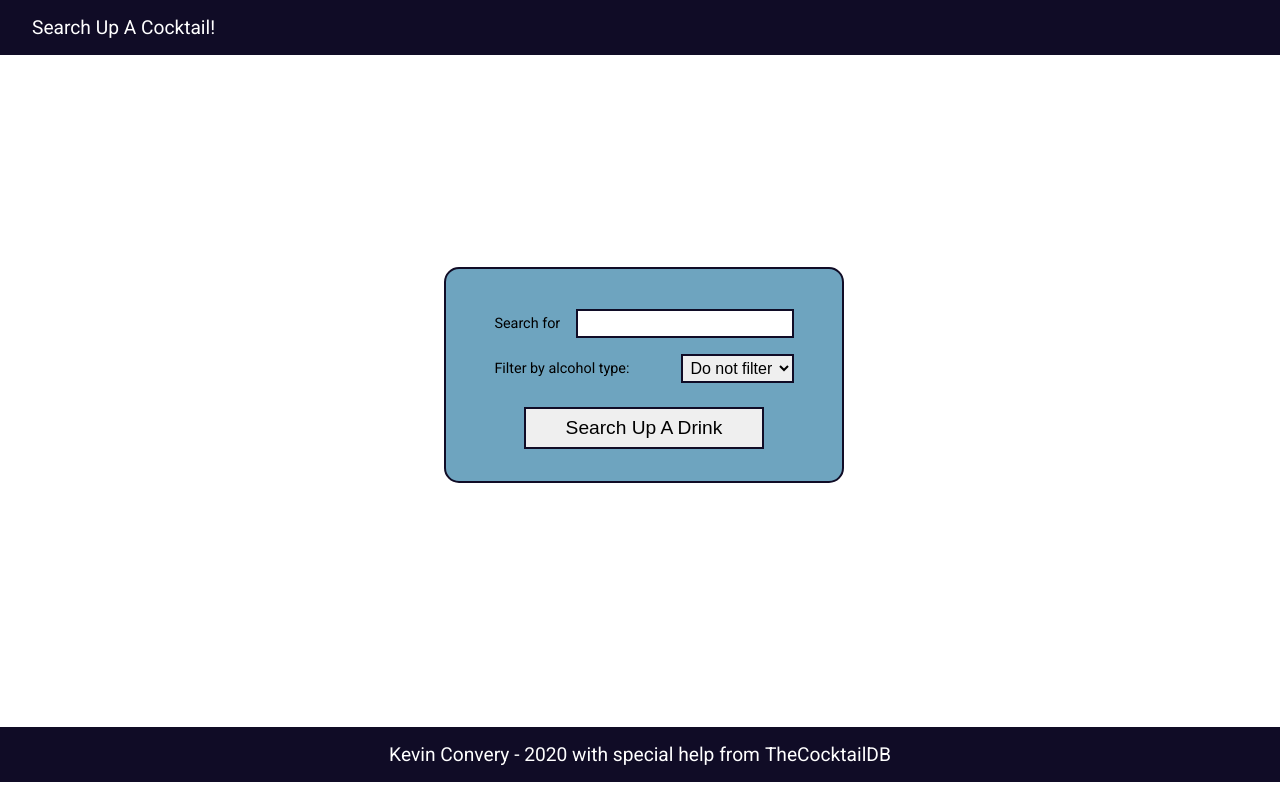
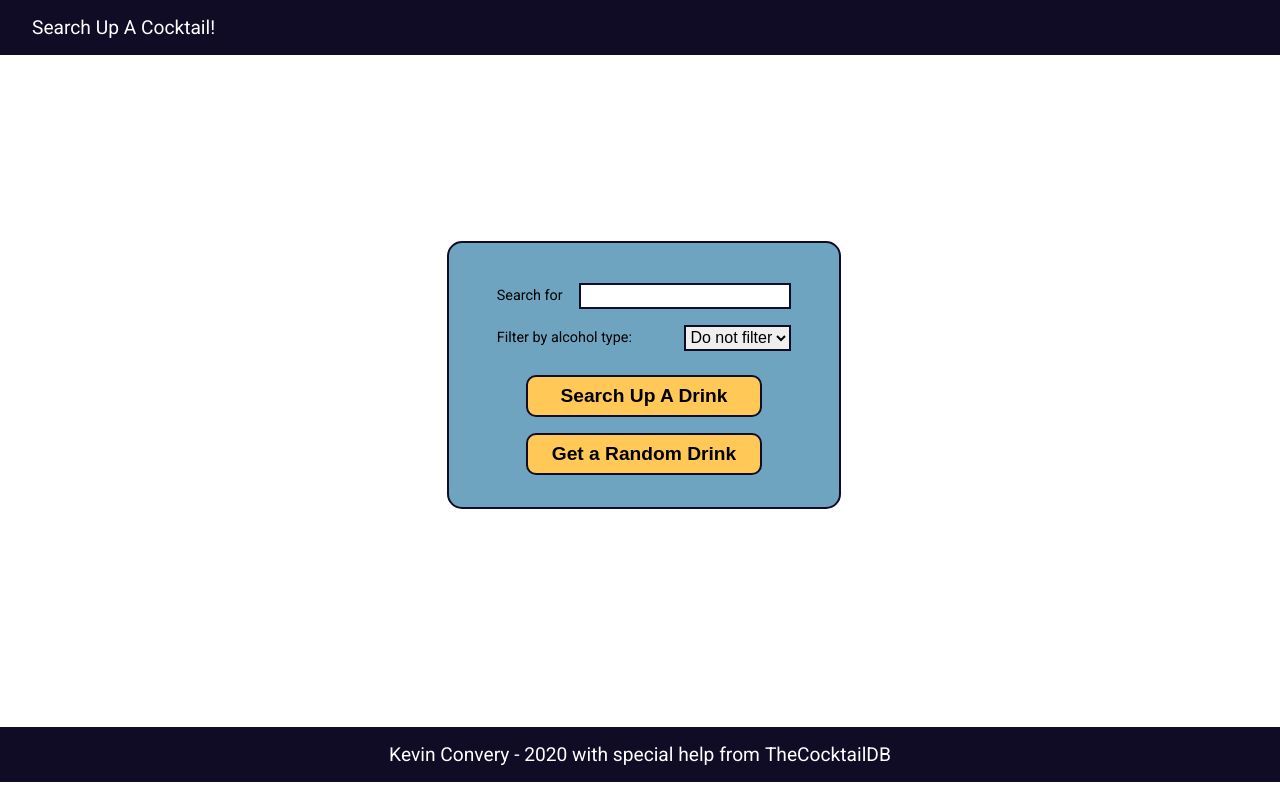
Before and after one commit to kevinconvery/cocktaildb-api-project, a React (Create React App) app: page / in a window 1280 px wide. Built offline with nearby package versions, Linux system fonts and the light colour scheme.

Commit message:
added functionality to fetch random drink

```diff
--- a/src/App.js
+++ b/src/App.js
@@ -28,6 +28,24 @@ const App = () => {
         data ? resolve(data) : reject('Error')
       })
     }
+  }
+
+  const fetchRandomDrink = async e => {
+    e.preventDefault()
+    setSearchResults('')
+    const data = await fetchRandomDrinkData()
+    console.log(`random drink: ${data.drinks[0].strDrink}`)
+    const myDrinks = data.drinks ? await buildDrinkData(data) : await buildDrinkData({ drinks: data })
+    setSearchResults(myDrinks)
+  }
+
+  const fetchRandomDrinkData = async () => {
+    const endpoint = `https://www.thecocktaildb.com/api/json/v1/1/random.php`
+    const response = await fetch(endpoint)
+    const data = await response.json()
+    return new Promise((resolve, reject) => {
+      data ? resolve(data) : reject(`Error from fetchRandomDrink`)
+    })
   }
 
   const filterDataByAlcoholType = data => {
@@ -106,6 +124,7 @@ const App = () => {
           setSearchField={setSearchField}
           searchField={searchField}
           setAlcoholType={setAlcoholType}
+          getRandomDrink={fetchRandomDrink}
         />
         <ResultsDisplay
           select={selectDrink}
--- a/src/components/SearchForm/SearchForm.css
+++ b/src/components/SearchForm/SearchForm.css
@@ -14,12 +14,12 @@
   background-color: #6EA4BF;
 }
 
-.cocktail-search-form .search-field-label {
+.search-field-label {
   margin-right: 1rem;
   font-size: 0.9rem;
 }
 
-.search-form-submit-button {
+.btn {
   margin-top: 1rem;
   margin-left: auto;
   margin-right: auto;
@@ -27,6 +27,9 @@
   padding: 0.5rem 0;
   width: 80%;
   border: 2px solid #100c26;
+  background-color: #FFC857;
+  font-weight: 700;
+  border-radius: 10px;
 }
 
 .form-option {
@@ -38,6 +41,6 @@
 
 .input-field {
   font-size: 1rem;
-  padding: .2em;
+  padding: 0.1rem 0.05rem;
   border: 2px solid #100c26;
 }
--- a/src/components/SearchForm/SearchForm.js
+++ b/src/components/SearchForm/SearchForm.js
@@ -2,7 +2,7 @@ import React from 'react'
 import './SearchForm.css'
 
 const SearchForm = props => {
-  const { submitForm, searchField, setSearchField, setAlcoholType } = props
+  const { submitForm, searchField, setSearchField, setAlcoholType, getRandomDrink } = props
   const alcoholicIngredients = [ 'Gin', 'Rum', 'Whiskey', 'Vodka', 'Tequila', 'Beer', 'Wine' ]
   return (
     <form onSubmit={submitForm} className="cocktail-search-form">
@@ -28,15 +28,26 @@ const SearchForm = props => {
         >
           <option value="">Do not filter</option>
           {alcoholicIngredients.map(optionValue => (
-            <option value={optionValue}>{optionValue}</option>
+            <option
+              key={optionValue}
+              value={optionValue}
+            >
+              {optionValue}
+            </option>
           ))}
         </select>
       </div>
       <button
         type="submit"
-          className="search-form-submit-button"
+        className="btn search-form-submit-button"
       >
         Search Up A Drink
+      </button>
+      <button
+        className="btn get-random-drink-button"
+        onClick={getRandomDrink}
+      >
+        Get a Random Drink
       </button>
     </form>
   )
```
Also changed, not shown: public/images/x-symbol.png (deleted). Lines whose indentation alone changed are shown as unchanged.
